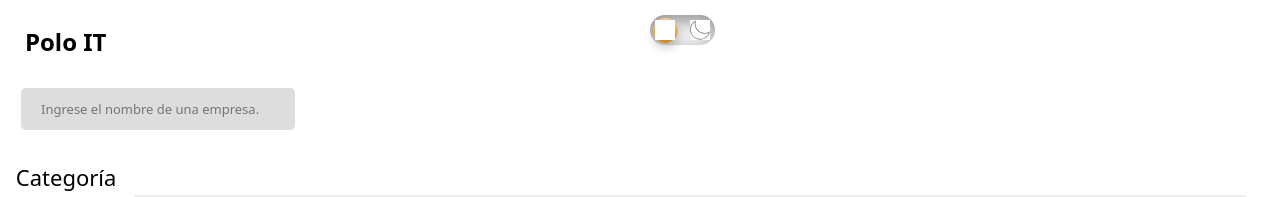
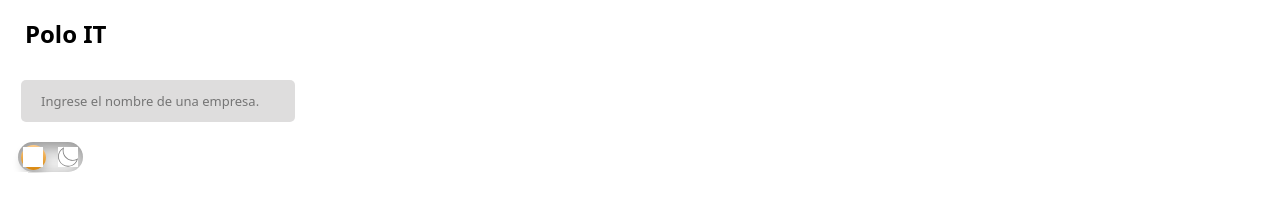
Before and after one commit to yaspyrih/PoloIT, a React (Create React App) app: page / in a window 1280 px wide. Shown: the top 197 px of the page. Built offline with nearby package versions, Linux system fonts and the light colour scheme.

Commit message:
Dark Mode Toggle

```diff
--- a/src/App.js
+++ b/src/App.js
@@ -57,6 +57,7 @@ function App() {
 
   return (
     <>
+
     <div className="nav-and-toggle-container">
       <div className="nav-container">
         <Nav query={query} handleInputChange={handleInputChange} className="nav"/>
@@ -67,7 +68,6 @@ function App() {
     </div>
       <Sidebar handleChange={handleChange} className="sidebar"/>
       <Companies result={result} className="card-container"/>
-
     </>
   );
 }
--- a/src/Companies/Companies.css
+++ b/src/Companies/Companies.css
@@ -1,3 +1,4 @@
+/* Beginning of companies css sheet */
 .card-container {
     font-family: system-ui, -apple-system, BlinkMacSystemFont, 'Segoe UI', Roboto, Oxygen, Ubuntu, Cantarell, 'Open Sans', 'Helvetica Neue', sans-serif;
 
@@ -36,3 +37,4 @@
     justify-content: space-between;
     align-items: center;
   }
+  /* Beginning of companies css sheet */
--- a/src/Navigation/Nav.css
+++ b/src/Navigation/Nav.css
@@ -1,4 +1,4 @@
-
+/* Beginning of nav css sheet */
 
 .title {
     margin: 1.3rem;
@@ -29,3 +29,4 @@ input {
     right: 0;
     margin: 1rem;
 }
+/* End of sidebar nav sheet */
--- a/src/Sidebar/Category/Category.css
+++ b/src/Sidebar/Category/Category.css
@@ -1,4 +1,4 @@
-
+/* Beginning of category css sheet */
 .sidebar-category {
   margin: 0.1em;
 }
@@ -75,3 +75,4 @@
     margin-top: 3rem;
     /* border-color: #f7f7f7; */
   }
+  /* End of category css sheet */
--- a/src/Sidebar/Sidebar.css
+++ b/src/Sidebar/Sidebar.css
@@ -1,3 +1,4 @@
+/* Beginning of sidebar css sheet */
 * {
   font-family: system-ui, -apple-system, BlinkMacSystemFont, 'Segoe UI', Roboto, Oxygen, Ubuntu, Cantarell, 'Open Sans', 'Helvetica Neue', sans-serif;
 
@@ -15,3 +16,4 @@
     height: 100%;
     z-index: 3;
   }
+  /* End of sidebar css sheet */
--- a/src/components/DarkMode/DarkMode.css
+++ b/src/components/DarkMode/DarkMode.css
@@ -1,3 +1,4 @@
+/* Beginning of darkMode css sheet */
 .dark_mode {
     margin-top: -20px;
     margin-left: 10px;
@@ -66,3 +67,4 @@
 .dark_mode_input:checked + .dark_mode_label svg.moon {
     fill: #fff;
 }
+/* End of darkMode css sheet */
--- a/src/index.css
+++ b/src/index.css
@@ -1,3 +1,4 @@
+/* Beginning of index css sheet */
 :root {
   --body_background: white;
   --body_color: black;
@@ -18,7 +19,11 @@
     transition: all 0.3s ease-in-out;
 }
 
-.nav-and-toggle-container {
+.html {
+  background-color: var(--body_background);
+}
+
+/* .nav-and-toggle-container {
   display: grid;
   grid-template-columns: repeat(2, 1fr);
 }
@@ -29,7 +34,7 @@
 
 .toggle-container {
 
-}
+}  */
 
 .nav {
   position: absolute;
@@ -51,3 +56,5 @@
 .li {
     list-style: none;
   }
+
+/* End of index css sheet */
```
